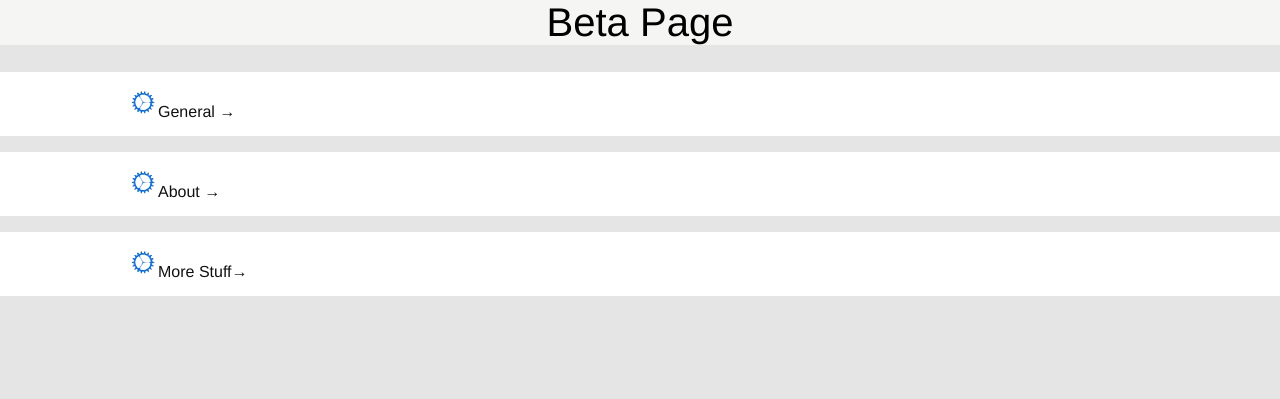
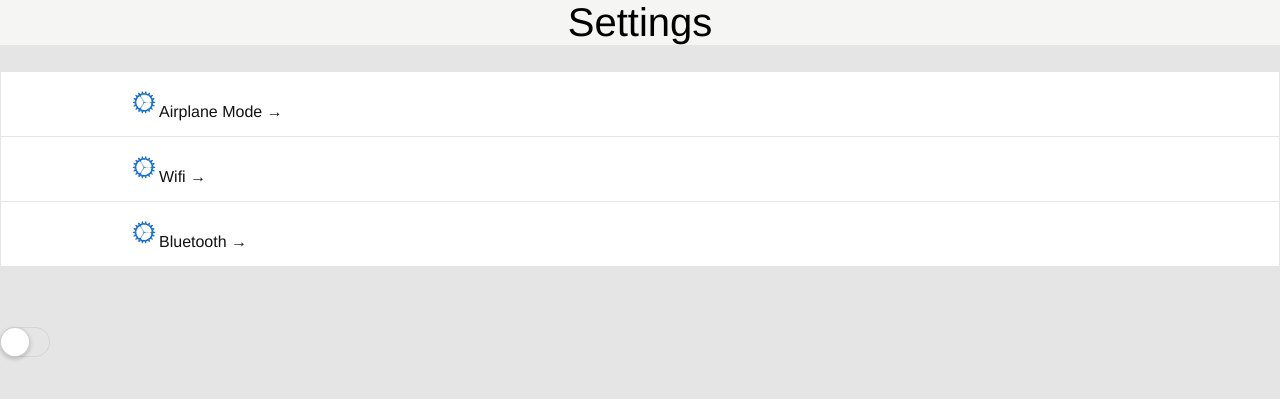
Before and after one commit to boffnoff/boffnoff.github.com, a Jekyll site: the page beta/index.html, which Jekyll copies as it is, in a window 1280 px wide. Shown: the top 399 px of the page. Built offline with Jekyll 4.4.1, drawn with Linux system fonts in a browser that asks for light colours.

Commit message:
added iOS 7 toggle and grouped network stuff with a margin of 1px

```diff
--- a/beta/index.css
+++ b/beta/index.css
@@ -1,6 +1,6 @@
 /*
     Document   : beta/index.css
-    Created on : 2014-03-04 03:37 PM
+    Created on : 3014-03-04 03:37 PM
     Author     : boffnoff21
     Description:
     Purpose of the stylesheet follows.
@@ -40,7 +40,7 @@
     }
   p {
     color: #1D62F0;
-    font-size: 20px;
+    font-size: 30px;
     }
 
 h1 {
@@ -82,3 +82,80 @@
 
 
 }
+
+
+.netowrk_connections,p {
+    margin:1px;
+}
+
+
+
+
+
+
+
+
+
+
+
+
+/* THANKS to: http://www.designcouch.com/home/why/3013/09/19/ios7-style-pure-css-toggle/ I have iOS 7 toggles */
+
+input#toggle {
+max-height: 0;
+max-width: 0;
+opacity: 0;
+}
+
+
+input#toggle + label {
+display: block;
+position: relative;
+box-shadow: inset 0 0 0px 1px #d5d5d5;
+text-indent: -5000px;
+height: 30px;
+width: 50px;
+border-radius: 15px;
+}
+
+input#toggle + label:before {
+content: "";
+position: absolute;
+display: block;
+height: 30px;
+width: 30px;
+top: 0;
+left: 0;
+border-radius: 15px;
+background: rgba(19,191,17,0);
+-moz-transition: .25s ease-in-out;
+-webkit-transition: .25s ease-in-out;
+}
+
+input#toggle + label:after {
+content: "";
+position: absolute;
+display: block;
+height: 30px;
+width: 30px;
+top: 0;
+left: 0px;
+border-radius: 15px;
+background: white;
+box-shadow: inset 0 0 0 1px rgba(0,0,0,.2), 0 2px 4px rgba(0,0,0,.2);
+-moz-transition: .25s ease-in-out;
+-webkit-transition: .25s ease-in-out;
+transition: .25s ease-in-out;
+}
+
+
+
+input#toggle:checked + label:before {
+width: 50px;
+background: rgba(19,191,17,1);
+}
+
+input#toggle:checked + label:after {
+left: 30px;
+box-shadow: inset 0 0 0 1px rgba(19,191,17,1), 0 2px 4px rgba(0,0,0,.2);
+}
--- a/beta/index.html
+++ b/beta/index.html
@@ -10,34 +10,42 @@
 
 <title>BETA page</title>
 
+
 </head>
 
 
 <body>
 
-    <h1 align="center">Beta Page</h1>
+    <h1 align="center">Settings</h1>
 
 <div class="container">
 
 
-    <div class="General">
+    <div class="network_connections">
+
 
     <p onclick="location.href='#';" style="cursor: pointer;">
-        <img src="general.png" alt="Cog Icon" height="30" width="30">General &rarr;</p>
+        <img src="general.png" alt="Cog Icon" height="30" width="30">Airplane Mode &rarr;</p>
 
 
     <p  onclick="location.href='#';" style="cursor: pointer;">
-        <img src="general.png" alt="Cog Icon" height="30" width="30">About &rarr;</p>
+        <img src="general.png" alt="Cog Icon" height="30" width="30">Wifi &rarr;</p>
 
 
     <p  onclick="location.href='#';" style="cursor: pointer;">
-        <img src="general.png" alt="Cog Icon" height="30" width="30">More Stuff&rarr;</p>
+        <img src="general.png" alt="Cog Icon" height="30" width="30">Bluetooth &rarr;</p>
 
     </div>
 
 
 
 </div>
+    <br>
+    <br>
+    <br>
+    <input type="checkbox" name="toggle" id="toggle">
+<label for="toggle"></label>
+
 
 
 </body>
```
